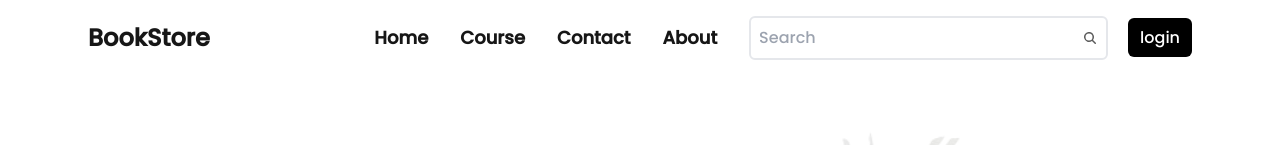
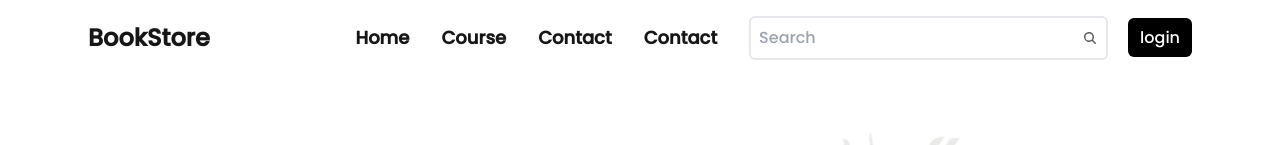
Before and after one commit to Yashrajsahu655/BookStore, a React (Vite) app in the folder frontend/: page / in a window 1280 px wide. Shown: the top 145 px of the page. Built offline with nearby package versions, Linux system fonts and the light colour scheme; no server answers.

Commit message:
Link tag added instead of a tag

```diff
--- a/frontend/src/components/Banner.jsx
+++ b/frontend/src/components/Banner.jsx
@@ -1,5 +1,7 @@
 import React from "react";
 import banner from "../../public/Banner.png";
+import { Link } from "react-router-dom";
+
 function Banner() {
   return (
     <>
@@ -27,9 +29,9 @@ function Banner() {
               <input type="text" className="grow" placeholder="Email" />
             </label>
           </div>
-          <a href="/signup">
+          <Link to={"/signup"}>
             <button className="btn mt-6 btn-secondary">Get Started</button>
-          </a>
+          </Link>
         </div>
         <div className=" order-1 w-full mt-20 md:w-1/2">
           <img
--- a/frontend/src/components/Navbar.jsx
+++ b/frontend/src/components/Navbar.jsx
@@ -2,9 +2,10 @@ import React, { useEffect, useState } from "react";
 import Login from "./Login";
 import { useAuth } from "../context/AuthProvider";
 import LogOut from "./LogOut";
+import { Link } from "react-router-dom";
 
 const Navbar = () => {
-    const [authUser,setAuthUser] =useAuth();
+  const [authUser, setAuthUser] = useAuth();
   // console.log(authUser);
 
   const [sticky, setSticky] = useState(false);
@@ -27,16 +28,16 @@ const Navbar = () => {
   const navItems = (
     <>
       <li>
-        <a href="/">Home</a>
+        <Link to={"/"}>Home</Link>
       </li>
       <li>
-        <a href="/course">Course</a>
+        <Link to={"/course"}>Course</Link>
       </li>
       <li>
-        <a href="/contactus">Contact</a>
+        <Link to={"/contactus"}>Contact</Link>
       </li>
       <li>
-        <a>About</a>
+        <Link to={"/about"}>Contact</Link>
       </li>
     </>
   );
@@ -113,16 +114,21 @@ const Navbar = () => {
               </label>
             </div>
 
-            {
-           authUser?<LogOut/>:
+            {authUser ? (
+              <LogOut />
+            ) : (
               <div>
-              <a className="bg-black ml-2 text-white py-2 px-3 rounded-md  hover:bg-slate-500 duration-300 cursor-pointer"
-              onClick={()=>document.getElementById('my_modal_3').showModal()} >
+                <a
+                  className="bg-black ml-2 text-white py-2 px-3 rounded-md  hover:bg-slate-500 duration-300 cursor-pointer"
+                  onClick={() =>
+                    document.getElementById("my_modal_3").showModal()
+                  }
+                >
                   login
                 </a>
                 <Login />
               </div>
-        }
+            )}
           </div>
         </div>
       </div>
```
Lines whose indentation alone changed are shown as unchanged.
